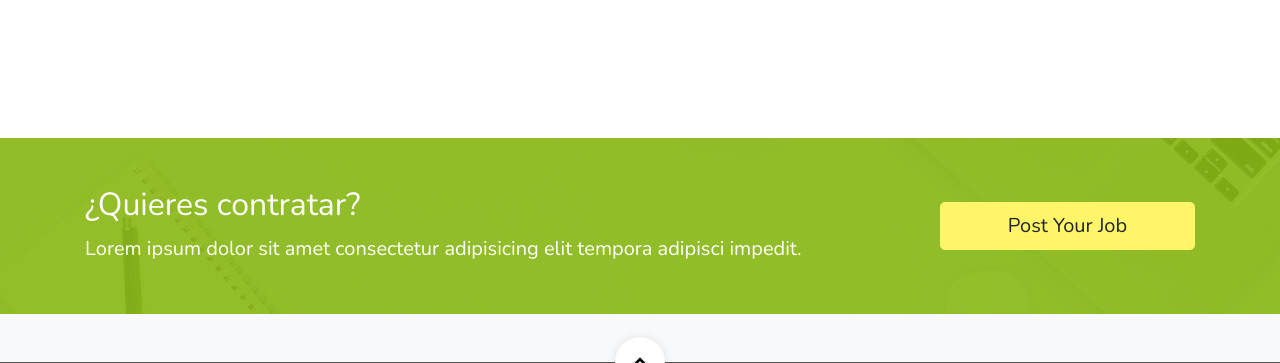
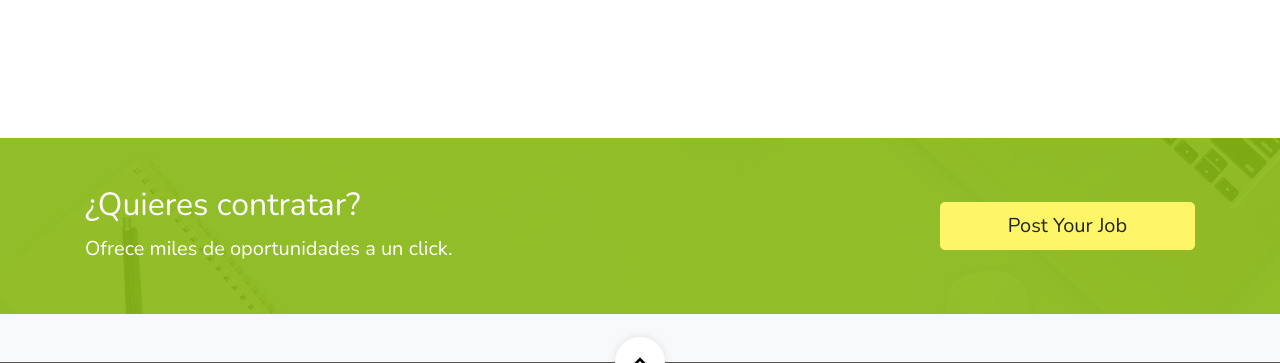
Before and after one commit to Rss-Feed-Junior-Jobs/Frontend, a Django app: page / in a window 1280 px wide. Shown: the part 1383-1746 px from the top of the page. Run offline with Django 3.2, Linux system fonts and the light colour scheme; a user stored in the database is signed in; tables that the repository leaves empty hold one stand-in row (values such as "Sample post"); data that the repository does not hold is empty; some libraries are stand-ins or nearby versions; some web fonts are replaced.

Commit message:
Employer description

```diff
--- a/template/jobapp/index.html
+++ b/template/jobapp/index.html
@@ -129,8 +129,7 @@
     <div class="row align-items-center">
       <div class="col-md-8">
         <h2 class="text-white">¿Quieres contratar?</h2>
-        <p class="mb-0 text-white lead">Lorem ipsum dolor sit amet consectetur adipisicing elit tempora adipisci
-          impedit.</p>
+        <p class="mb-0 text-white lead">Ofrece miles de oportunidades a un click.</p>
       </div>
       <div class="col-md-3 ml-auto">
         <a href="{% url 'jobapp:create-job' %}" class="btn btn-warning btn-block btn-lg">Post Your Job</a>
```
